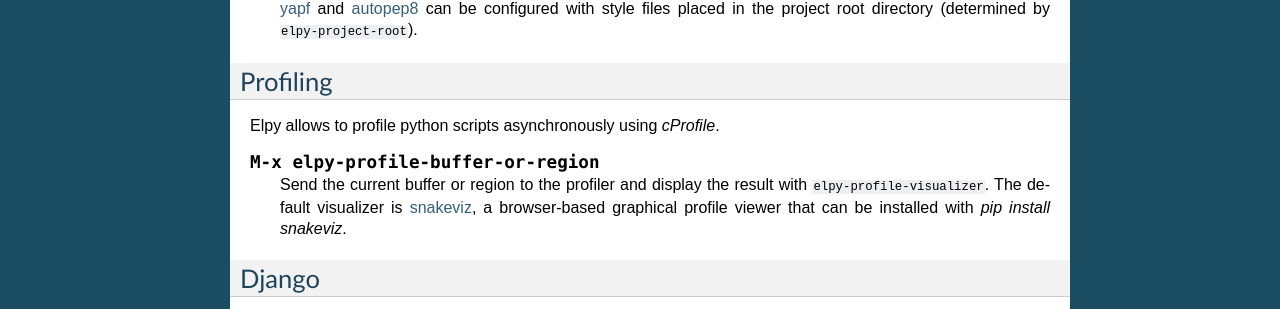
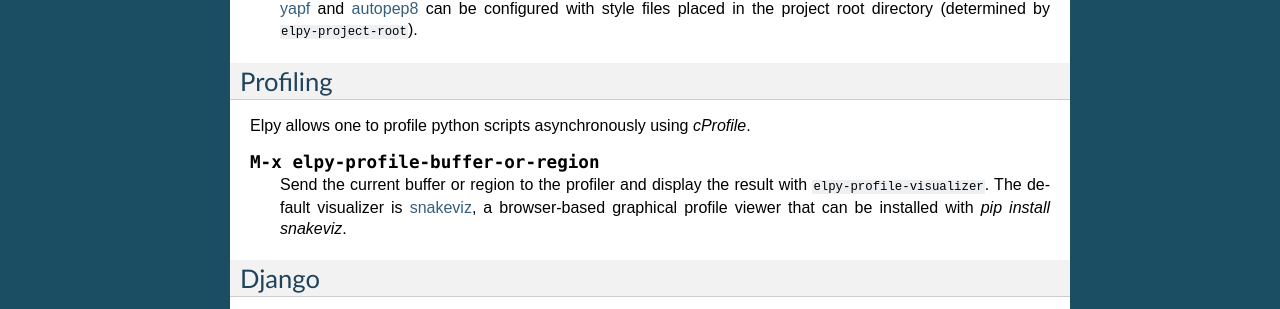
Before and after one commit to jorgenschaefer/elpy, a Sphinx documentation site: the page built from docs/ide.rst, in a window 1280 px wide and 900 px high, scrolled down 9164 px. Shown: the part 275-584 px from the top of the window. Built offline with Sphinx 7.4.7, drawn with Linux system fonts in a browser that asks for light colours; some of the changed text lies outside the part shown.

Commit message:
ide.rst: two minor typo/spelling fixes

```diff
--- a/docs/ide.rst
+++ b/docs/ide.rst
@@ -716,7 +716,7 @@ Refactoring
 Profiling
 =========
 
-Elpy allows to profile python scripts asynchronously using `cProfile`.
+Elpy allows one to profile python scripts asynchronously using `cProfile`.
 
 .. command:: elpy-profile-buffer-or-region
 
```
Also changed, not shown: other parts of docs/ide.rst (+1 -1 lines).
